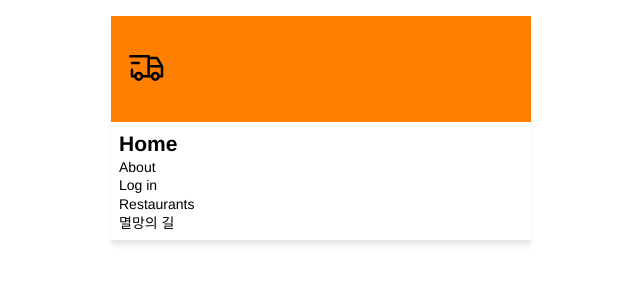
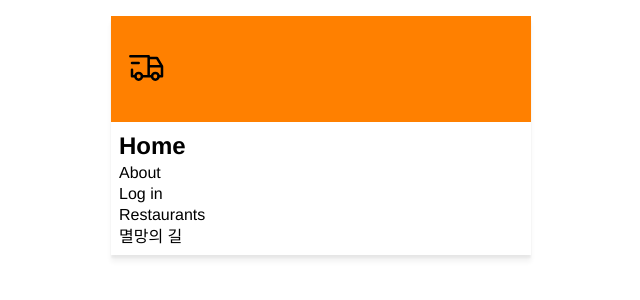
Before and after one commit to CodeSoom/react-week8-assignment-1, a React app: page / in a window 1280 px wide. Shown: the top 300 px of the page, without its empty margins (319-959 px from the left). Built offline with nearby package versions, Linux system fonts and the light colour scheme.

Commit message:
🔥remove: redundant properties

```diff
--- a/src/assets/css/global.css
+++ b/src/assets/css/global.css
@@ -1,10 +1,6 @@
 @import 'normalize';
 
 *, *::after, *::before {
-    box-sizing: border-box;
-}
-
-* {
     margin: 0;
     padding: 0;
     box-sizing: border-box;
@@ -18,8 +14,6 @@ html,
 body {
     /*  Box Model Properties */
     min-height: 100%;
-    padding: 0;
-    margin: 0;
     word-break: keep-all;
 
     /*  Visual Properties */
@@ -40,7 +34,6 @@ body {
     0 7px 5px rgba(0, 0, 0, 0.05);
 
     /*  Typography Properties */
-    font-size:14px;
     line-height: 1.33;
 }
 
@@ -57,7 +50,7 @@ h1 {
 
     /*  Typography Properties */
     font-size: 30px;
-    font-weight:600;
+    font-weight:500;
 }
 
 
@@ -67,10 +60,6 @@ a{
 }
 
 ol, ul, li {
-    /*  Box Model Properties */
-    margin: 0;
-    padding: 0;
-
     /*  Visual Properties */
     border: 0;
     list-style: none;
```
